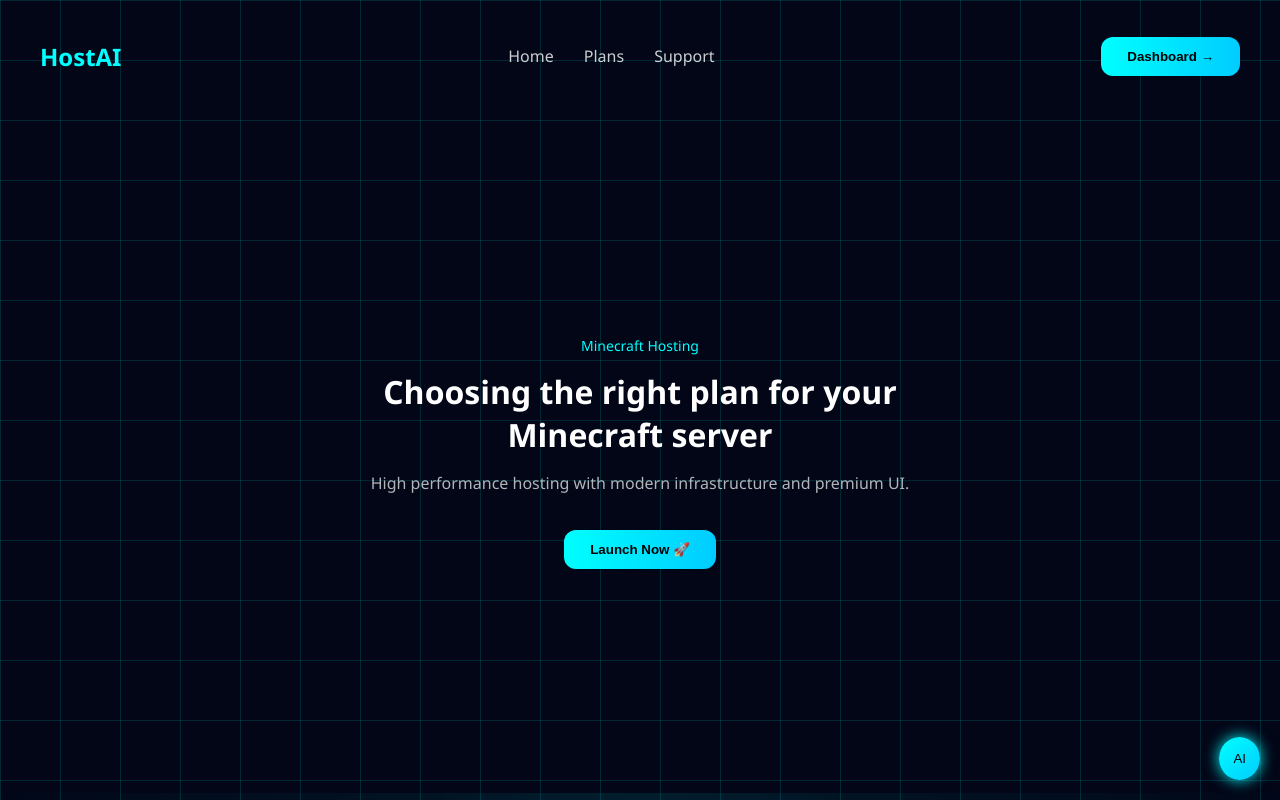
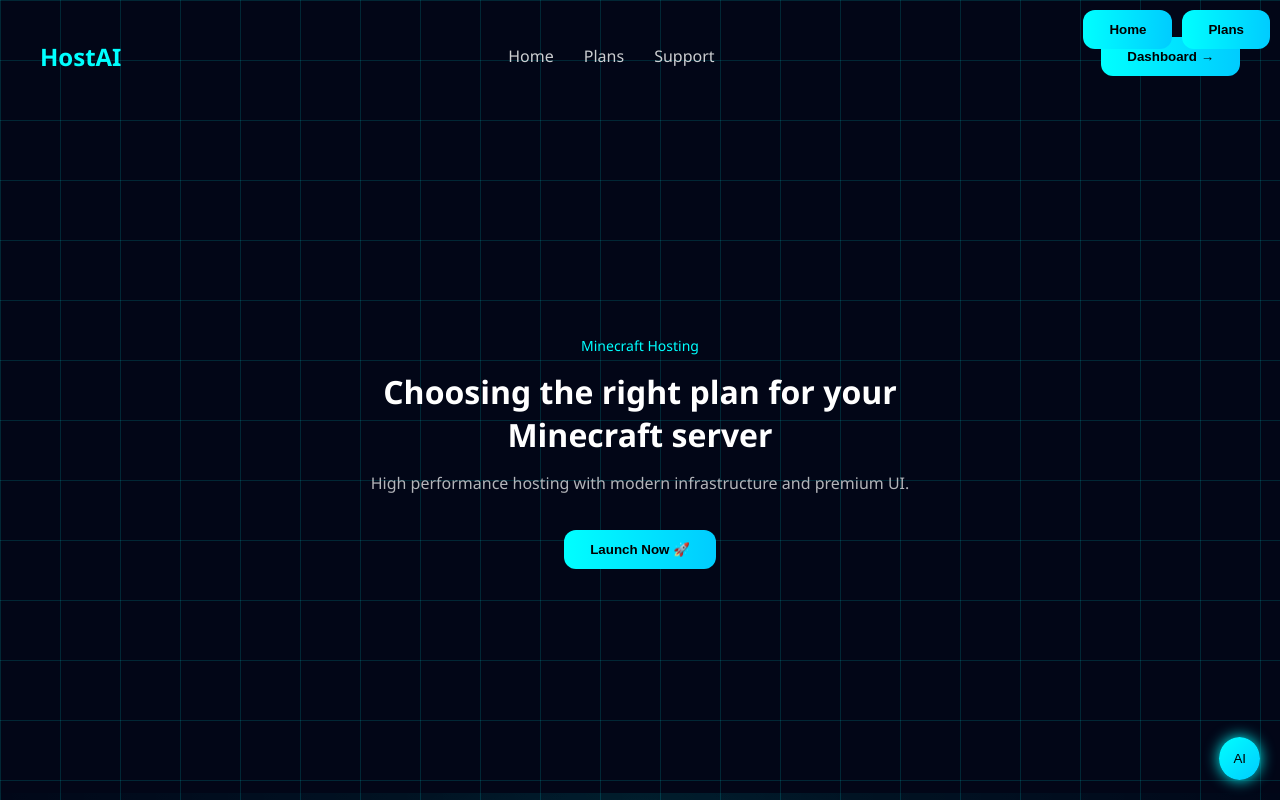
Before and after one commit to devhub201/Ai-website, a React (Vite) app in the folder frontend/: page / in a window 1280 px wide. Built offline with nearby package versions, Linux system fonts and the light colour scheme.

Commit message:
Update App.jsx

```diff
--- a/frontend/src/App.jsx
+++ b/frontend/src/App.jsx
@@ -1,5 +1,52 @@
+import { useState } from "react";
 import Home from "./pages/Home";
 
+/*
+  NOTE:
+  Abhi hum simple routing use kar rahe hain (no react-router yet)
+  Baad me upgrade karenge when pages increase
+*/
+
 export default function App() {
-  return <Home />;
+  const [page, setPage] = useState("home");
+
+  const renderPage = () => {
+    switch (page) {
+      case "home":
+        return <Home />;
+
+      // future pages (already ready structure)
+      case "plans":
+        return <div style={{padding:"40px"}}>Plans Page Coming Soon</div>;
+
+      case "cart":
+        return <div style={{padding:"40px"}}>Cart Page</div>;
+
+      case "checkout":
+        return <div style={{padding:"40px"}}>Checkout Page</div>;
+
+      case "admin":
+        return <div style={{padding:"40px"}}>Admin Panel</div>;
+
+      default:
+        return <Home />;
+    }
+  };
+
+  return (
+    <div>
+      {/* SIMPLE NAV CONTROL (temporary) */}
+      <div style={{
+        position: "fixed",
+        top: 10,
+        right: 10,
+        zIndex: 999
+      }}>
+        <button onClick={() => setPage("home")} className="btn">Home</button>
+        <button onClick={() => setPage("plans")} className="btn" style={{marginLeft:"10px"}}>Plans</button>
+      </div>
+
+      {renderPage()}
+    </div>
+  );
 }
```
